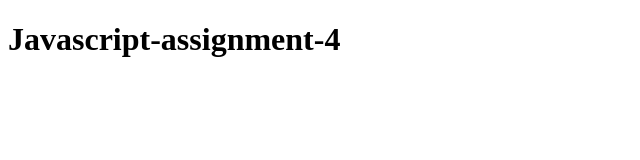
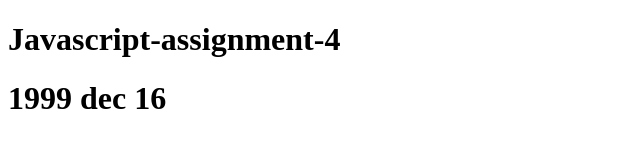
Before and after one commit to PRAMAKANTHREDDY/js4, a plain HTML site: page index.html in a window 1280 px wide. Shown: the whole page, without its empty margins (0-640 px from the left). Drawn offline with Linux system fonts and the light colour scheme.

Commit message:
Update index.html

```diff
--- a/index.html
+++ b/index.html
@@ -11,6 +11,7 @@
 <body>
     <h1>Javascript-assignment-4</h1>
     <script src="script.js"></script>
+    <h1>1999 dec 16<h1>
 </body>
 
 </html>
```
